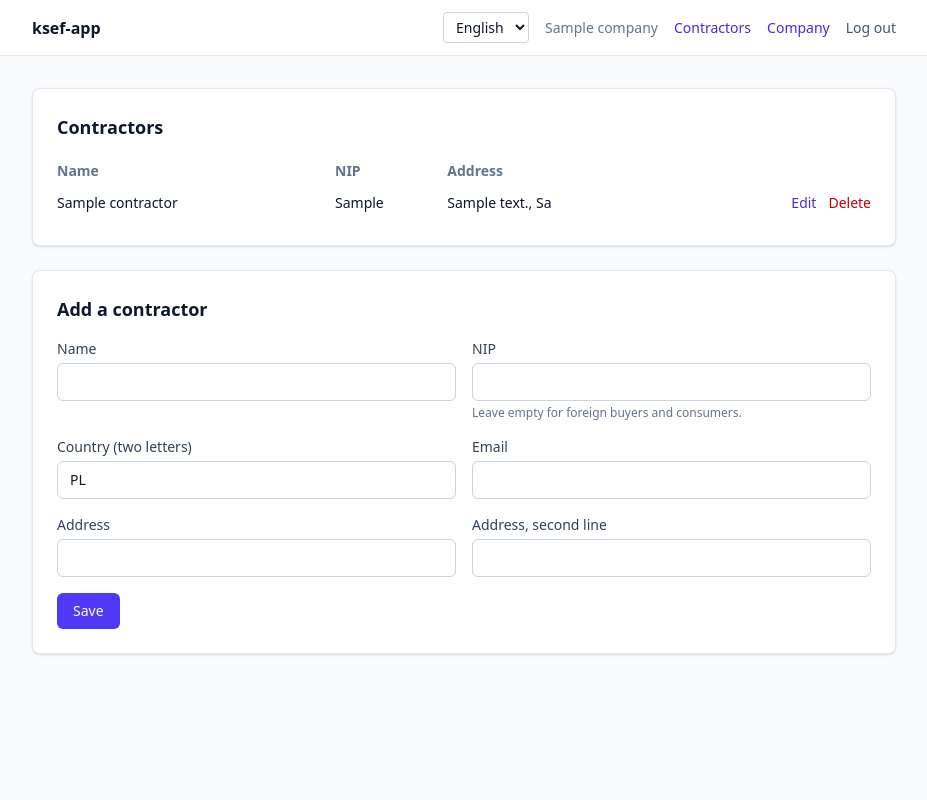
After one commit to b44x/ksef-app, a Laravel app: page /contractors in a window 1280 px wide. The commit adds this page. Shown: the whole page, without its empty margins (176-1103 px from the left). Run offline with Laravel 12, Linux system fonts and the light colour scheme; a user stored in the database is signed in; data comes from the database, SQL or seed files in the repository; tables that the repository leaves empty hold one stand-in row (values such as "Sample post"); style sheets or scripts are compiled from the project's sources; some libraries are stand-ins or nearby versions.

Commit message:
Add contractors: list, create, edit and delete, scoped to the company

```diff
--- /dev/null
+++ b/app/Http/Controllers/ContractorController.php
@@ -0,0 +1,54 @@
+<?php
+
+namespace App\Http\Controllers;
+
+use App\Http\Requests\ContractorRequest;
+use App\Models\Company;
+use App\Models\Contractor;
+use Illuminate\Http\RedirectResponse;
+use Inertia\Inertia;
+use Inertia\Response;
+
+class ContractorController extends Controller
+{
+    public function index(): Response|RedirectResponse
+    {
+        $company = Company::current();
+        if ($company === null) {
+            return redirect()->route('company.edit');
+        }
+
+        return Inertia::render('Contractors', [
+            'contractors' => $company->contractors()->orderBy('name')->get(['id', 'name', 'nip', 'country', 'address_line1', 'address_line2', 'email']),
+        ]);
+    }
+
+    public function store(ContractorRequest $request): RedirectResponse
+    {
+        Company::current()?->contractors()->create($request->validated());
+
+        return back();
+    }
+
+    public function update(ContractorRequest $request, Contractor $contractor): RedirectResponse
+    {
+        $this->authorizeOwnership($contractor);
+        $contractor->update($request->validated());
+
+        return back();
+    }
+
+    public function destroy(Contractor $contractor): RedirectResponse
+    {
+        $this->authorizeOwnership($contractor);
+        $contractor->delete();
+
+        return back();
+    }
+
+    /** A contractor of another company is not reachable, even by guessing its id. */
+    private function authorizeOwnership(Contractor $contractor): void
+    {
+        abort_unless($contractor->company_id === Company::current()?->id, 404);
+    }
+}
--- a/app/Models/Company.php
+++ b/app/Models/Company.php
@@ -44,6 +44,20 @@ class Company extends Model
         return $this->hasMany(KsefToken::class);
     }
 
+    /** The company this installation works for (one for now; several later). */
+    public static function current(): ?self
+    {
+        return self::query()->first();
+    }
+
+    /**
+     * @return HasMany<Contractor, $this>
+     */
+    public function contractors(): HasMany
+    {
+        return $this->hasMany(Contractor::class);
+    }
+
     /** A stored credential value (for example "token", "certificate", "private_key"), or null. */
     public function credential(string $key): ?string
     {
--- /dev/null
+++ b/app/Models/Contractor.php
@@ -0,0 +1,31 @@
+<?php
+
+namespace App\Models;
+
+use Illuminate\Database\Eloquent\Attributes\Fillable;
+use Illuminate\Database\Eloquent\Model;
+use Illuminate\Database\Eloquent\Relations\BelongsTo;
+
+/**
+ * A buyer (or, later, a seller) the company deals with.
+ *
+ * @property int $id
+ * @property int $company_id
+ * @property string $name
+ * @property string|null $nip
+ * @property string $country
+ * @property string $address_line1
+ * @property string|null $address_line2
+ * @property string|null $email
+ */
+#[Fillable(['name', 'nip', 'country', 'address_line1', 'address_line2', 'email'])]
+class Contractor extends Model
+{
+    /**
+     * @return BelongsTo<Company, $this>
+     */
+    public function company(): BelongsTo
+    {
+        return $this->belongsTo(Company::class);
+    }
+}
--- a/resources/js/Layouts/AppLayout.tsx
+++ b/resources/js/Layouts/AppLayout.tsx
@@ -30,6 +30,9 @@ export default function AppLayout({ children }: { children: ReactNode }) {
                         {auth.user && (
                             <nav className="flex items-center gap-4 text-sm">
                                 {company && <span className="text-slate-500">{company.name}</span>}
+                                <Link href="/contractors" className="text-indigo-700 hover:underline">
+                                    {t('Contractors')}
+                                </Link>
                                 <Link href="/company" className="text-indigo-700 hover:underline">
                                     {t('Company')}
                                 </Link>
--- /dev/null
+++ b/resources/js/Pages/Contractors.tsx
@@ -0,0 +1,149 @@
+import { router, useForm } from '@inertiajs/react';
+import { useState } from 'react';
+import { Button, Card, Field, Input } from '../Components/Ui';
+import { useT } from '../i18n';
+import AppLayout from '../Layouts/AppLayout';
+
+interface Contractor {
+    id: number;
+    name: string;
+    nip: string | null;
+    country: string;
+    address_line1: string;
+    address_line2: string | null;
+    email: string | null;
+}
+
+const empty = { name: '', nip: '', country: 'PL', address_line1: '', address_line2: '', email: '' };
+
+export default function Contractors({ contractors }: { contractors: Contractor[] }) {
+    const t = useT();
+    const [editing, setEditing] = useState<number | null>(null);
+    const form = useForm(empty);
+
+    const edit = (contractor: Contractor) => {
+        setEditing(contractor.id);
+        form.setData({
+            name: contractor.name,
+            nip: contractor.nip ?? '',
+            country: contractor.country,
+            address_line1: contractor.address_line1,
+            address_line2: contractor.address_line2 ?? '',
+            email: contractor.email ?? '',
+        });
+        form.clearErrors();
+    };
+
+    const reset = () => {
+        setEditing(null);
+        form.setData(empty);
+        form.clearErrors();
+    };
+
+    const submit = (e: React.FormEvent) => {
+        e.preventDefault();
+        const options = { preserveScroll: true, onSuccess: reset };
+        if (editing === null) {
+            form.post('/contractors', options);
+        } else {
+            form.put(`/contractors/${editing}`, options);
+        }
+    };
+
+    const remove = (contractor: Contractor) => {
+        if (window.confirm(t('Delete :name?', { name: contractor.name }))) {
+            router.delete(`/contractors/${contractor.id}`, { preserveScroll: true });
+        }
+    };
+
+    return (
+        <AppLayout>
+            <Card title={t('Contractors')}>
+                {contractors.length === 0 ? (
+                    <p className="text-sm text-slate-600">{t('No contractors yet.')}</p>
+                ) : (
+                    <table className="w-full text-left text-sm">
+                        <thead className="text-slate-500">
+                            <tr>
+                                <th className="py-1">{t('Name')}</th>
+                                <th>{t('NIP')}</th>
+                                <th>{t('Address')}</th>
+                                <th />
+                            </tr>
+                        </thead>
+                        <tbody className="divide-y divide-slate-100">
+                            {contractors.map((c) => (
+                                <tr key={c.id}>
+                                    <td className="py-2 font-medium">{c.name}</td>
+                                    <td>{c.nip ?? '—'}</td>
+                                    <td>
+                                        {c.address_line1}, {c.country}
+                                    </td>
+                                    <td className="space-x-3 text-right">
+                                        <button onClick={() => edit(c)} className="text-indigo-700 hover:underline">
+                                            {t('Edit')}
+                                        </button>
+                                        <button onClick={() => remove(c)} className="text-red-700 hover:underline">
+                                            {t('Delete')}
+                                        </button>
+                                    </td>
+                                </tr>
+                            ))}
+                        </tbody>
+                    </table>
+                )}
+            </Card>
+
+            <Card title={editing === null ? t('Add a contractor') : t('Edit the contractor')}>
+                <form onSubmit={submit} className="grid gap-4 sm:grid-cols-2">
+                    <Field label={t('Name')} error={form.errors.name}>
+                        <Input value={form.data.name} onChange={(e) => form.setData('name', e.target.value)} />
+                    </Field>
+                    <Field
+                        label={t('NIP')}
+                        error={form.errors.nip}
+                        hint={t('Leave empty for foreign buyers and consumers.')}
+                    >
+                        <Input value={form.data.nip} onChange={(e) => form.setData('nip', e.target.value)} />
+                    </Field>
+                    <Field label={t('Country (two letters)')} error={form.errors.country}>
+                        <Input
+                            maxLength={2}
+                            value={form.data.country}
+                            onChange={(e) => form.setData('country', e.target.value)}
+                        />
+                    </Field>
+                    <Field label={t('Email')} error={form.errors.email}>
+                        <Input
+                            type="email"
+                            value={form.data.email}
+                            onChange={(e) => form.setData('email', e.target.value)}
+                        />
+                    </Field>
+                    <Field label={t('Address')} error={form.errors.address_line1}>
+                        <Input
+                            value={form.data.address_line1}
+                            onChange={(e) => form.setData('address_line1', e.target.value)}
+                        />
+                    </Field>
+                    <Field label={t('Address, second line')} error={form.errors.address_line2}>
+                        <Input
+                            value={form.data.address_line2}
+                            onChange={(e) => form.setData('address_line2', e.target.value)}
+                        />
+                    </Field>
+                    <div className="flex gap-3 sm:col-span-2">
+                        <Button type="submit" disabled={form.processing}>
+                            {t('Save')}
+                        </Button>
+                        {editing !== null && (
+                            <button type="button" onClick={reset} className="text-sm text-slate-600 hover:underline">
+                                {t('Cancel')}
+                            </button>
+                        )}
+                    </div>
+                </form>
+            </Card>
+        </AppLayout>
+    );
+}
--- a/routes/web.php
+++ b/routes/web.php
@@ -2,6 +2,7 @@
 
 use App\Http\Controllers\CompanyController;
 use App\Http\Controllers\ConnectionCheckController;
+use App\Http\Controllers\ContractorController;
 use App\Http\Controllers\DashboardController;
 use App\Http\Controllers\LocaleController;
 use App\Http\Controllers\LoginController;
@@ -22,5 +23,9 @@ Route::middleware('auth')->group(function () {
     Route::get('/company', [CompanyController::class, 'edit'])->name('company.edit');
     Route::put('/company', [CompanyController::class, 'update'])->name('company.update');
     Route::post('/company/check', [ConnectionCheckController::class, 'store'])->name('company.check');
+    Route::get('/contractors', [ContractorController::class, 'index'])->name('contractors.index');
+    Route::post('/contractors', [ContractorController::class, 'store'])->name('contractors.store');
+    Route::put('/contractors/{contractor}', [ContractorController::class, 'update'])->name('contractors.update');
+    Route::delete('/contractors/{contractor}', [ContractorController::class, 'destroy'])->name('contractors.destroy');
     Route::post('/logout', [LoginController::class, 'destroy'])->name('logout');
 });
```
Also changed, not shown: app/Http/Requests/ContractorRequest.php (added, +49 -0 lines), docs/ROADMAP.md (+2 -1 lines), lang/pl.json (+14 -1 lines), tests/Feature/ContractorTest.php (added, +86 -0 lines), database/migrations/2026_11_25_000001_create_contractors_table.php (added).
